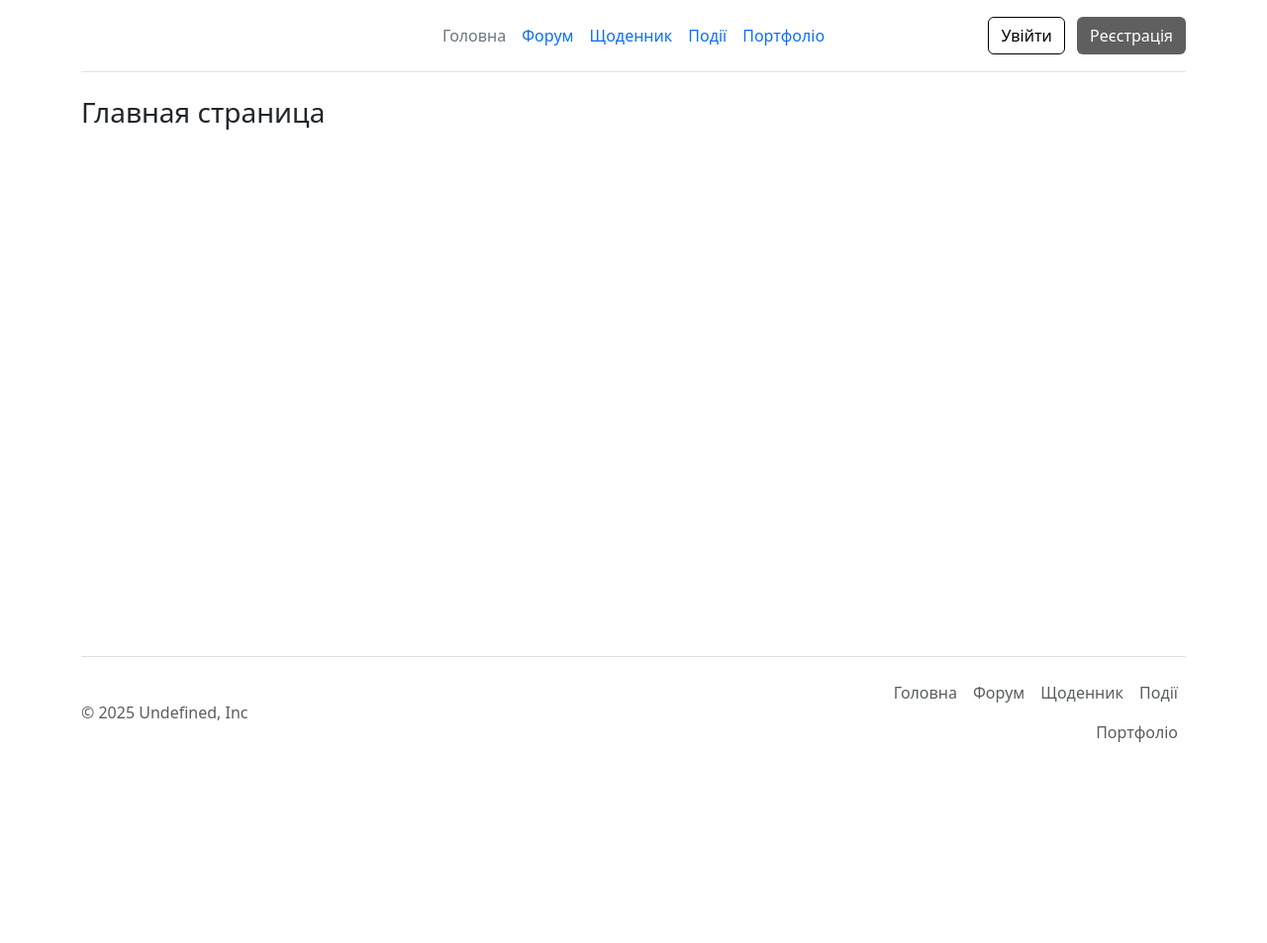
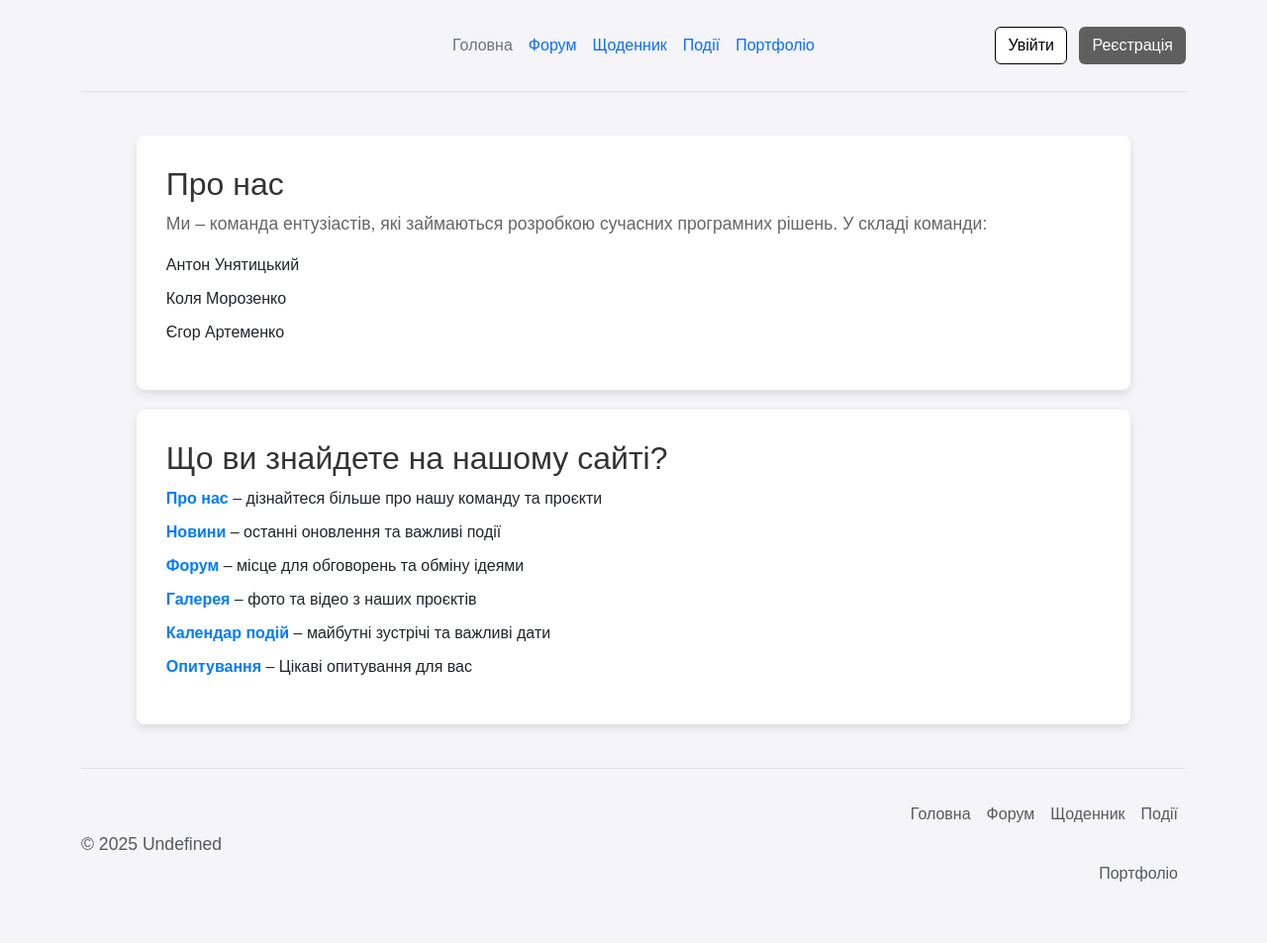
Before and after one commit to AntonUniatitskyi/Logika_portal, a Django app: page / in a window 1280 px wide. Shown: the whole page at 99% size. Before the commit the page ends 750 px from the top, so only its background shows below. Run offline with Django 5.2, Linux system fonts and the light colour scheme.

Commit message:
new home

```diff
--- a/home/static/home/style.css
+++ b/home/static/home/style.css
@@ -108,3 +108,48 @@ input[type="password"] {
     background-color: rgb(46, 46, 46);
     color: #fefefe;
 }
+
+body {
+    font-family: Arial, sans-serif;
+    background-color: #f4f4f9;
+    margin: 0;
+    padding: 0;
+    }
+
+h1 {
+    margin: 0;
+    font-size: 2.5em;
+    }
+
+section {
+    padding: 30px;
+    margin: 20px auto;
+    width: 90%;
+    max-width: 1200px;
+    background-color: white;
+    border-radius: 8px;
+    box-shadow: 0 4px 8px rgba(0, 0, 0, 0.1);
+    }
+h2 {
+    font-size: 2em;
+    color: #333;
+    }
+p {
+    font-size: 1.1em;
+    color: #666;
+    }
+ul {
+    list-style-type: none;
+    padding: 0;
+    }
+li {
+    margin: 10px 0;
+    }
+li a {
+    text-decoration: none;
+    color: #007bff;
+    font-weight: bold;
+    }
+li a:hover {
+    text-decoration: underline;
+    }
--- a/home/templates/home/base.html
+++ b/home/templates/home/base.html
@@ -45,22 +45,9 @@
     {% endblock content %}
 </div>
 
-<!-- <footer class="container d-flex flex-wrap justify-content-between align-items-center py-3 my-4 border-top mt-auto">
-    <div class="col-md-4 d-flex align-items-center">
-        <span class="mb-3 mb-md-0 text-body-secondary">© 2025 Anton Uniatickyi & Kolya Morozenko</span>
-    </div>
-    <ul class="nav col-md-4 justify-content-end list-unstyled d-flex">
-        <li class="ms-3"><a class="text-body-secondary" href="https://t.me/too_xaa">Telegram</a></li>
-        <li class="ms-3"><a class="text-body-secondary"
-                            href="https://www.instagram.com/__.toxa._?igsh=aTVtMnIwOTVqNzVq">Instagram</a></li>
-        <li class="ms-3"><a class="text-body-secondary" href="https://x.com/T0hich">X</a></li>
-    </ul>
-
-</footer> -->
-
 <div class="container">
     <footer class="d-flex flex-wrap justify-content-between align-items-center py-3 my-4 border-top">
-      <p class="col-md-4 mb-0 text-body-secondary">© 2025 Undefined, Inc</p>
+      <p class="col-md-4 mb-0 text-body-secondary">© 2025 Undefined</p>
 
 
       <ul class="nav col-md-4 justify-content-end">
--- a/home/templates/home/home.html
+++ b/home/templates/home/home.html
@@ -5,5 +5,26 @@
 {% endblock title %}
 
 {% block content %}
-    <h3>Главная страница</h3>
+    <section>
+        <h2>Про нас</h2>
+        <p>Ми – команда ентузіастів, які займаються розробкою сучасних програмних рішень. У складі команди:</p>
+        <ul>
+          <li class="team-member">Антон Унятицький</li>
+          <li class="team-member">Коля Морозенко</li>
+          <li class="team-member">Єгор Артеменко</li>
+        </ul>
+      </section>
+
+      <section>
+        <h2>Що ви знайдете на нашому сайті?</h2>
+        <ul>
+          <li><a href="#">Про нас</a> – дізнайтеся більше про нашу команду та проєкти</li>
+          <li><a href="#">Новини</a> – останні оновлення та важливі події</li>
+          <li><a href="#">Форум</a> – місце для обговорень та обміну ідеями</li>
+          <li><a href="#">Галерея</a> – фото та відео з наших проєктів</li>
+          <li><a href="#">Календар подій</a> – майбутні зустрічі та важливі дати</li>
+          <li><a href="#">Опитування</a> – Цікаві опитування для вас</li>
+        </ul>
+      </section>
+
 {% endblock content %}
```
Also changed, not shown: db.sqlite3.
